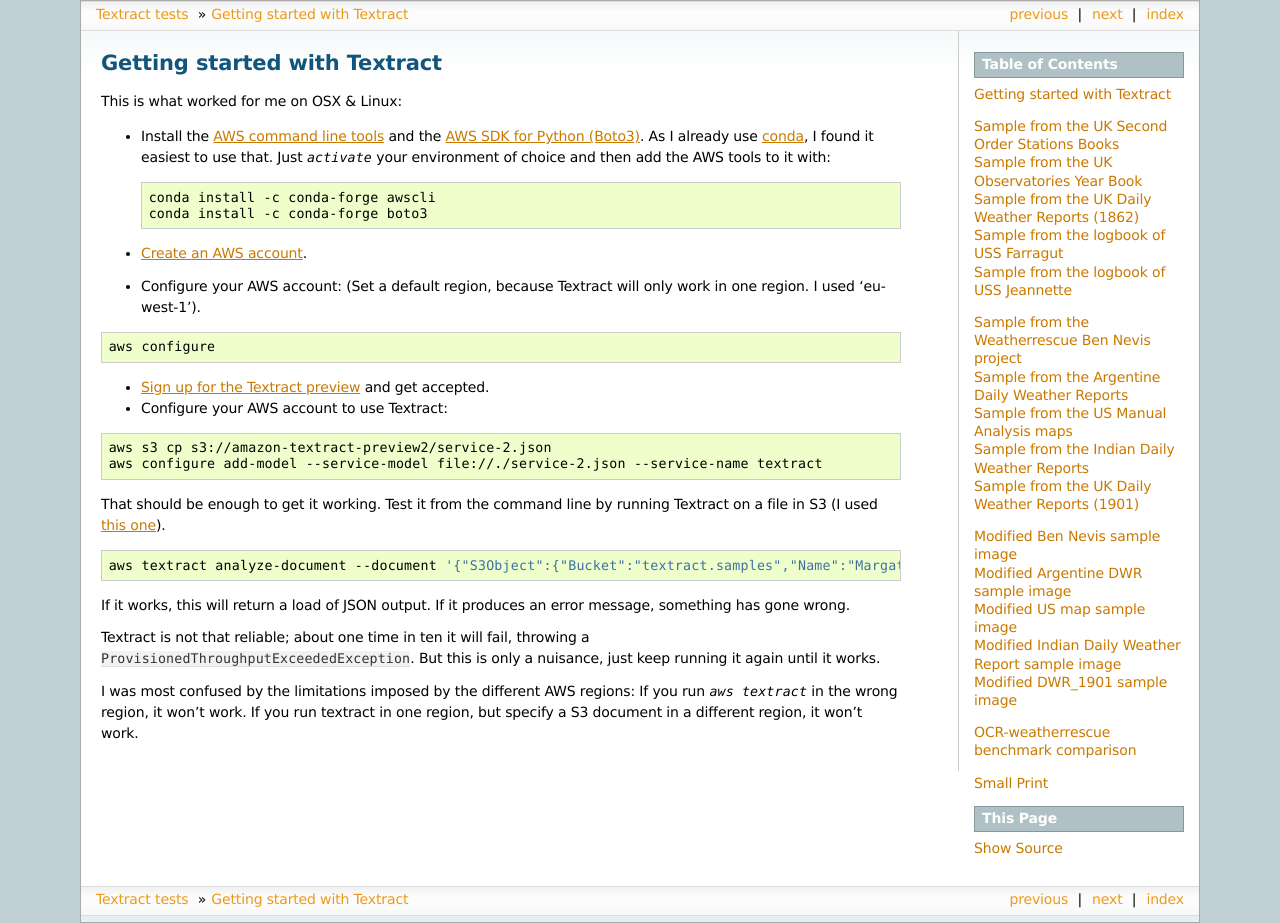
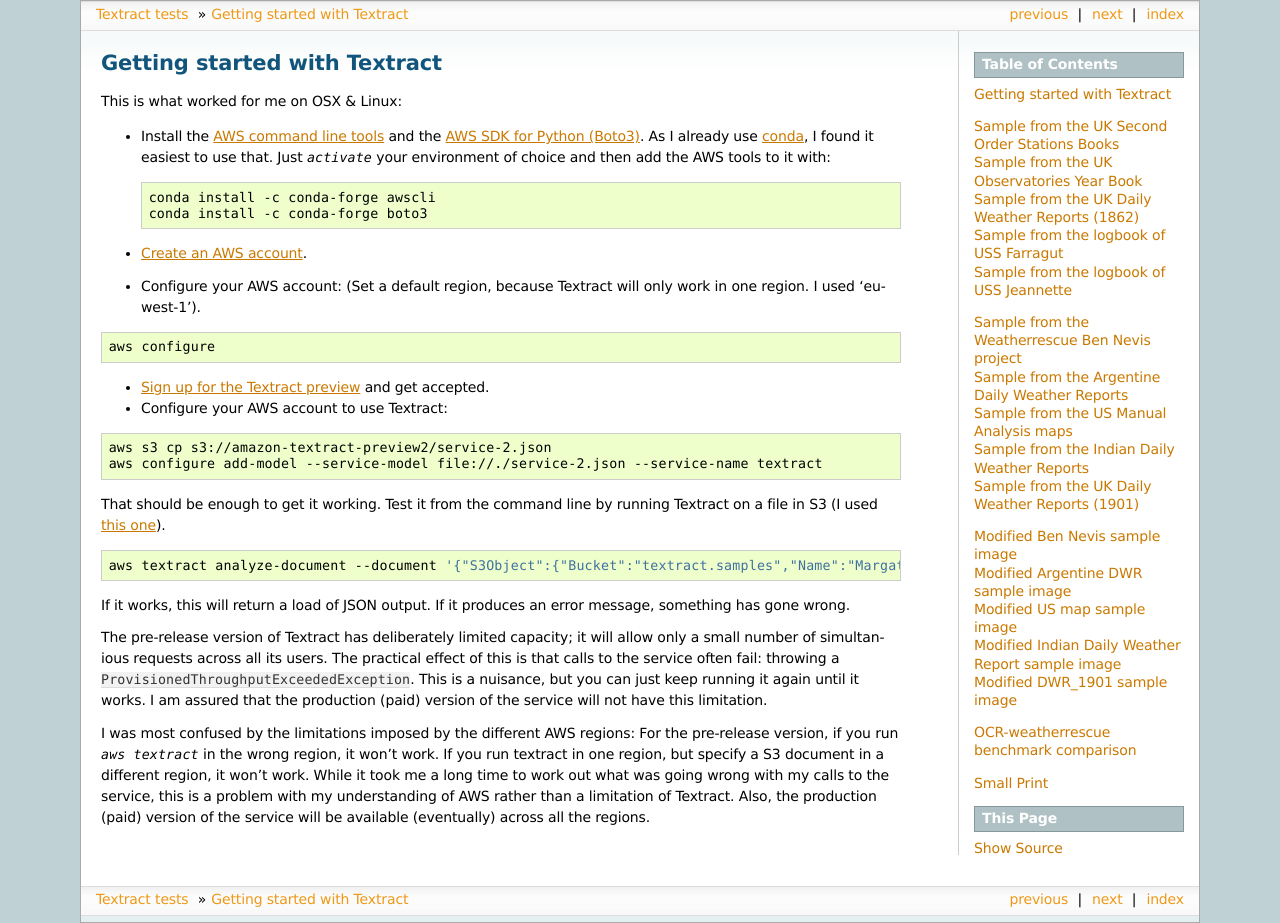
Before and after one commit to philip-brohan/AWS-Textract, a Sphinx documentation site: the page built from docs/install.rst, in a window 1280 px wide. Built offline with Sphinx 7.4.7, drawn with Linux system fonts in a browser that asks for light colours.

Commit message:
Updated install documentation (at Amazon's request) to be clearer about the problems I'd faced using Textract.

```diff
--- a/docs/install.rst
+++ b/docs/install.rst
@@ -33,6 +33,6 @@
 
 If it works, this will return a load of JSON output. If it produces an error message, something has gone wrong.
 
-Textract is not that reliable; about one time in ten it will fail, throwing a ``ProvisionedThroughputExceededException``. But this is only a nuisance, just keep running it again until it works.
+The pre-release version of Textract has deliberately limited capacity; it will allow only a small number of simultanious requests across all its users. The practical effect of this is that calls to the service often fail: throwing a ``ProvisionedThroughputExceededException``. This is a nuisance, but you can just keep running it again until it works. I am assured that the production (paid) version of the service will not have this limitation.
 
-I was most confused by the limitations imposed by the different AWS regions: If you run `aws textract` in the wrong region, it won't work. If you run textract in one region, but specify a S3 document in a different region, it won't work.
+I was most confused by the limitations imposed by the different AWS regions: For the pre-release version, if you run `aws textract` in the wrong region, it won't work. If you run textract in one region, but specify a S3 document in a different region, it won't work. While it took me a long time to work out what was going wrong with my calls to the service, this is a problem with my understanding of AWS rather than a limitation of Textract. Also, the production (paid) version of the service will be available (eventually) across all the regions.
```
